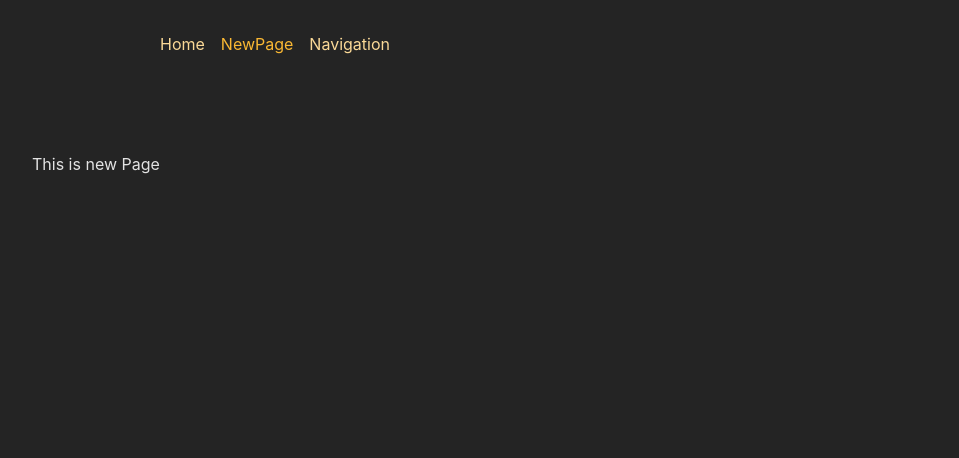
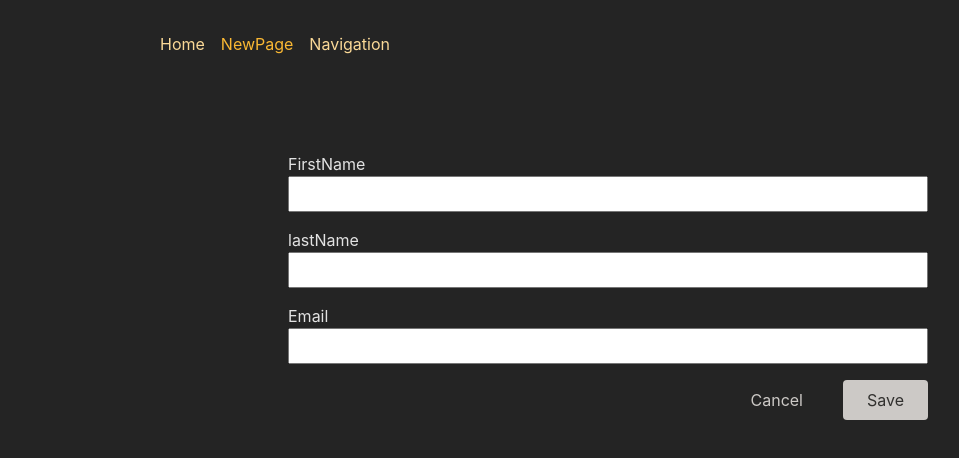
Before and after one commit to Poludasarishashikumar/routmultipageapp, a React (Create React App) app: page /new in a window 1280 px wide. Shown: the top 458 px of the page, without its empty margins (32-991 px from the left). Built offline with nearby package versions, Linux system fonts and the light colour scheme.

Commit message:
upto form and edit

```diff
--- a/src/App.js
+++ b/src/App.js
@@ -2,7 +2,7 @@ import { createBrowserRouter,RouterProvider } from 'react-router-dom';
 import './App.css';
 import Home from './components/Home';
 
-import NewPage from './components/Newpage';
+import NewPage,{action as newpostAction} from './components/Newpage';
 import Root from './components/Root';
 import ErrorPage from './components/ErrorPage';
 import Navigateus from './components/Navigateus';
@@ -27,7 +27,8 @@ const router=createBrowserRouter(
       },
       {
         path:'new',
-        element:<NewPage/>
+        element:<NewPage/>,
+        action:newpostAction,
       },
       {
         path:'nev',
--- a/src/components/Form.js
+++ b/src/components/BasicForm.js
@@ -1,14 +1,15 @@
 import React from 'react';
 import classes from './Form.module.css';
-function Form({method,data}) {
+import { Form } from 'react-router-dom';
+function BasicForm({method,data}) {
     return (
-        <div>
+        <Form method='post' className={classes.form}>
              <p>
         <label htmlFor="title">FirstName</label>
         <input
           id="title"
           type="text"
-          name="title"
+          name="firstName"
           required
           defaultValue={data ? data.firstName:''}
         />
@@ -18,7 +19,7 @@ function Form({method,data}) {
         <input
           id="title"
           type="text"
-          name="title"
+          name="lastName"
           required
           defaultValue= {data ? data.lastName:''}
         />
@@ -28,7 +29,7 @@ function Form({method,data}) {
         <input
           id="title"
           type="text"
-          name="title"
+          name="email"
           required
           defaultValue= {data ? data.email:''}
         />
@@ -42,8 +43,8 @@ function Form({method,data}) {
            Save
         </button>
       </div>
-        </div>
+      </Form>
     );
 }
 
-export default Form;
+export default BasicForm;
--- a/src/components/Editdata.js
+++ b/src/components/Editdata.js
@@ -1,11 +1,11 @@
 import React from 'react';
-import  Form  from './Form';
+import  BasicForm  from './BasicForm';
 import { useRouteLoaderData } from 'react-router-dom';
 function Editdata(props) {
 const data=useRouteLoaderData('data-detail');
     return (
         <div>
-            <Form data={data}/>
+            <BasicForm data={data}/>
         </div>
     );
 }
--- a/src/components/Newpage.js
+++ b/src/components/Newpage.js
@@ -1,11 +1,35 @@
 import React from 'react';
+import BasicForm from './BasicForm';
+import { json, redirect } from 'react-router-dom';
 
 function Newpage(props) {
     return (
         <div>
-            <p>This is new Page</p>
+           <BasicForm/>
         </div>
     );
 }
 
 export default Newpage;
+export async function action({request,params}){
+    const data=await request.formData();
+    const enteredData={
+        firstName:data.get('firstName'),
+        lastName:data.get('lastName'),
+        email:data.get('email'),
+    }
+    const response=await fetch('https://localhost:44325/api/Poststudents',{
+        method:'POST',
+    body:JSON.stringify(enteredData),
+    headers:{
+        'Content-Type':'application/json'
+    }
+    });
+    if(!response.ok){
+        return json({message:'Could not fetch data'},
+            {
+                status:500
+            },);
+    }
+    return redirect('/load');
+}
```
